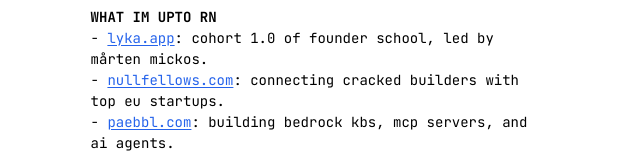
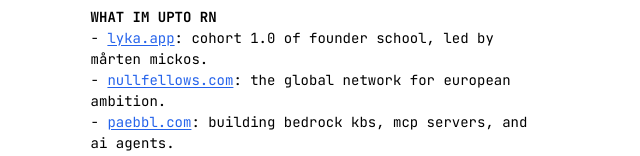
Before and after one commit to AlphaLaser/AditDotRun, a SvelteKit app: page / in a window 1280 px wide. Shown: the part 588-744 px from the top of the page, without its empty margins (319-959 px from the left). Built offline with nearby package versions, Linux system fonts and the light colour scheme.

Commit message:
Update link description for nullfellows.com

```diff
--- a/src/routes/+page.svelte
+++ b/src/routes/+page.svelte
@@ -64,7 +64,7 @@
                         <p><b>WHAT IM UPTO RN</b></p>
                         <ul>
 							<li>- <a href="https://www.linkedin.com/company/lykaapp" target="_blank">lyka.app</a>: cohort 1.0 of founder school, led by mårten mickos.</li>
-							<li>- <a href="https://nullfellows.com" target="_blank">nullfellows.com</a>: connecting cracked builders with top eu startups.</li>
+							<li>- <a href="https://nullfellows.com" target="_blank">nullfellows.com</a>: the global network for european ambition.</li>
                             <li>- <a href="https://paebbl.com" target="_blank">paebbl.com</a>: building bedrock kbs, mcp servers, and ai agents.</li>
 							<li>- <a href="https://fi.wikipedia.org/wiki/Aalto_(satelliittisarja)" target="_blank">aaltospace.com</a>: on-board computer team @
 <span class="tooltip-underline">
```
